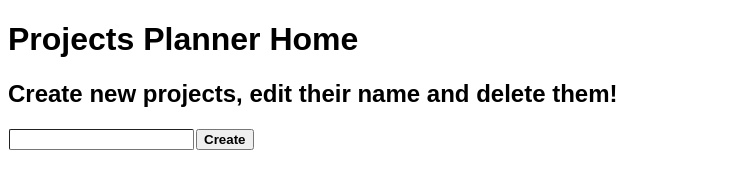
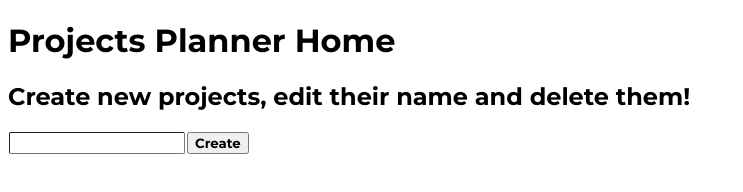
Before and after one commit to WikiCoding/planner, a website: page index.html in a window 1280 px wide. Shown: the whole page, without its empty margins (0-743 px from the left). Drawn offline with Linux system fonts and the light colour scheme.

Commit message:
Update index.html

```diff
--- a/index.html
+++ b/index.html
@@ -3,6 +3,14 @@
 <head>
     <title>Planner</title>
     <link rel="stylesheet" href="style.css" />
+
+    <link rel="preconnect" href="https://fonts.googleapis.com">
+        <link rel="preconnect" href="https://fonts.gstatic.com" crossorigin>
+        <link href="https://fonts.googleapis.com/css2?family=Montserrat:ital,wght@0,400;0,700;0,900;1,400&display=swap" rel="stylesheet">
+        <style>
+        @import url('https://fonts.googleapis.com/css2?family=Montserrat:ital,wght@0,400;0,700;0,900;1,400&display=swap');
+        </style>
+
     <h1>Projects Planner Home</h1>
 </head>
 <body>
```
